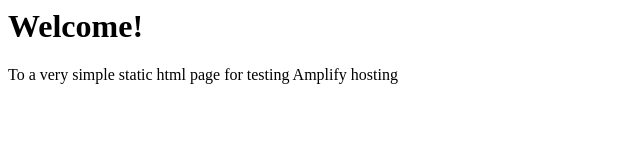
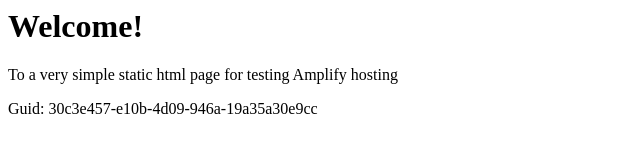
Before and after one commit to aws-aemilia-nrt/Github-PR-Commit-Integration-Test-DoNotTouch-Gith-P5X5MO5I-v1-preprod-ap-northeast-1, a website: page src/index.html in a window 1280 px wide. Shown: the whole page, without its empty margins (0-640 px from the left). Drawn offline with Linux system fonts and the light colour scheme.

Commit message:
commit from integ tests

```diff
--- a/src/index.html
+++ b/src/index.html
@@ -1,3 +1,5 @@
+
+
 <html lang="en">
 
 <head>
@@ -10,6 +12,6 @@
 <body>
     <h1>Welcome!</h1>
     <p>To a very simple static html page for testing Amplify hosting</p>
-</body>
+    <p>Guid: 30c3e457-e10b-4d09-946a-19a35a30e9cc</p></body>
 
 </html>
```
